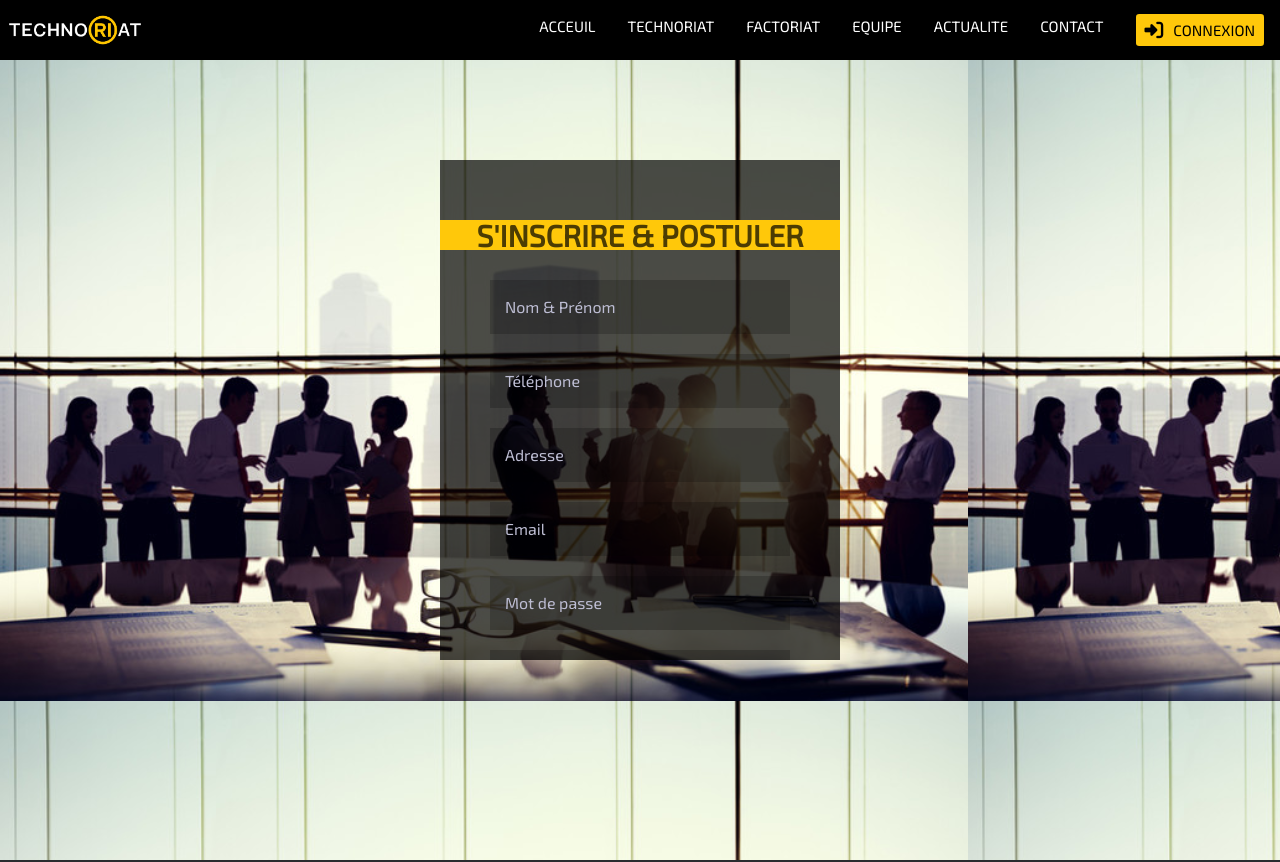
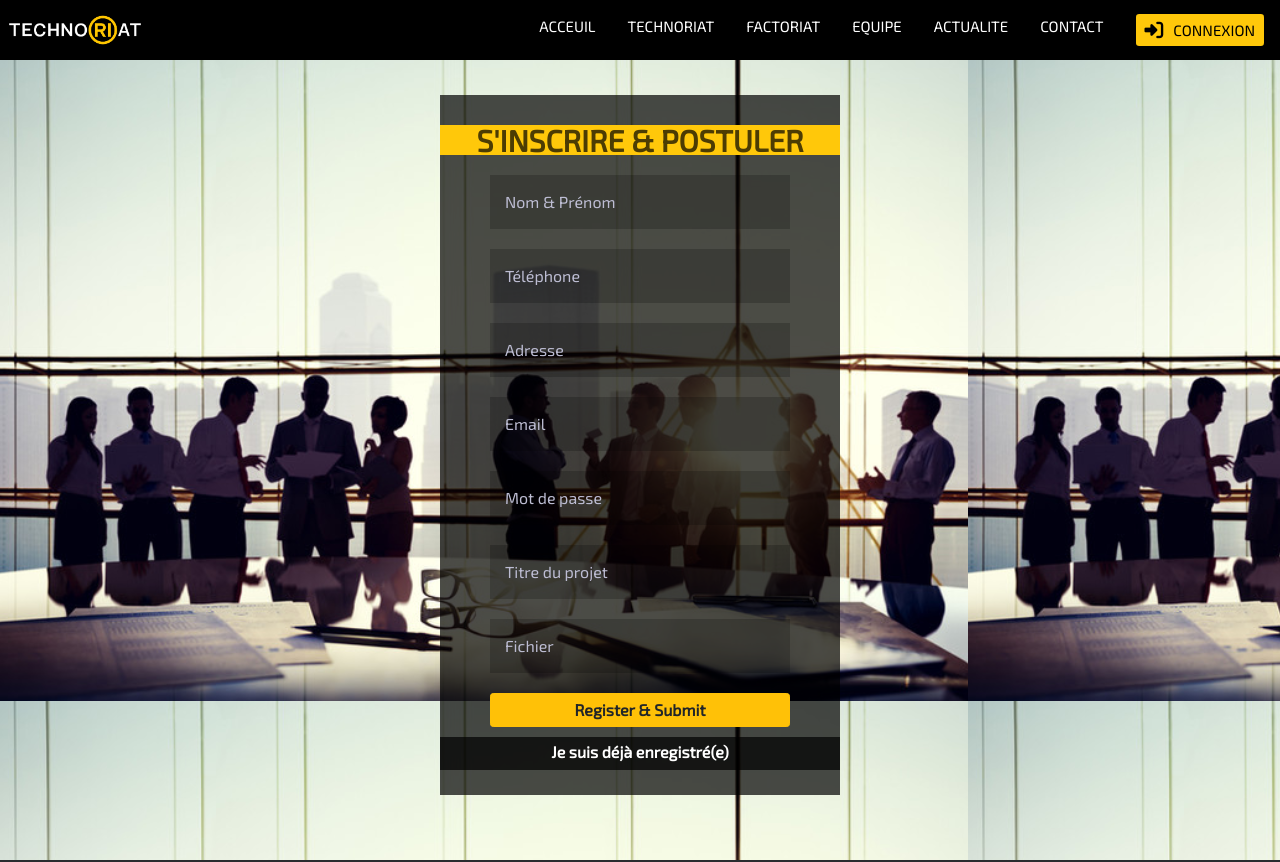
Before and after one commit to Amani0905/Projet-Factoriat, a React (Create React App) app in the folder client/: page /Technoriat/Register in a window 1280 px wide. Shown: the top 862 px of the page. Built offline with nearby package versions, Linux system fonts and the light colour scheme; a web font is replaced by a local one.

Commit message:
Register/login

```diff
--- a/client/src/Components/Updateclient.js
+++ b/client/src/Components/Updateclient.js
@@ -70,7 +70,7 @@ const Updateclient = () => {
     </div>
     <div style={{marginTop:'100px'}} className="dashboard bag">
 
-      <form style={{backgroundColor:'rgba(0, 0, 0, 0.7)',height:'300px',width:'600px',marginLeft:'10%',paddingTop:'30px',paddingLeft:'40px'}}onSubmit={handleSubmit(updateClient)}>
+      <form style={{backgroundColor:'rgba(0, 0, 0, 0.7)',height:'450px',width:'600px',marginLeft:'10%',paddingTop:'30px',paddingLeft:'40px'}}onSubmit={handleSubmit(updateClient)}>
       <h1 style={{marginBottom:'20px',color:'white',backgroundColor:'rgba(0, 0, 0, 0.4)',marginRight:'20px'}}>UPDATE PROJECT STATUS</h1>
 
         <label style={{backgroundColor:'rgba(0, 0, 0, 0.4)',marginBottom:'20px',color:'#ffc80a',fontWeight:'400',fontSize:'20px'}}>Full Name : {<span style={{color:'white'}}>{clientInfoLS.name}</span>}</label>
--- a/client/src/Pages/Register.js
+++ b/client/src/Pages/Register.js
@@ -17,7 +17,7 @@ const Register = () => {
   };
   return (
     <div className="vid-container">
-      <div className="inner-container">
+      <div className="inner-container" style={{height:'700px',top:'35px'}}>
     <body className="login">
       <form className="box-1" onSubmit={handleSubmit(registernewperson)}>
       <h1 style={{backgroundColor:'#ffc80a',color:'rgba(0, 0, 0, 0.7)',fontWeight:'bold'}}>S'INSCRIRE & POSTULER</h1>
--- a/client/src/styles/Login.css
+++ b/client/src/styles/Login.css
@@ -9,7 +9,7 @@
   }
   .box-1 h1{
     text-align:center;
-    margin:30px 0;
+    margin:0px 0;
     font-size:30px;
 
 
@@ -32,6 +32,7 @@
     top:calc(50vh - 300px);
     left:calc(50vw - 200px);
     overflow:hidden;
+
   }
   .Log{
     display:block;
```
